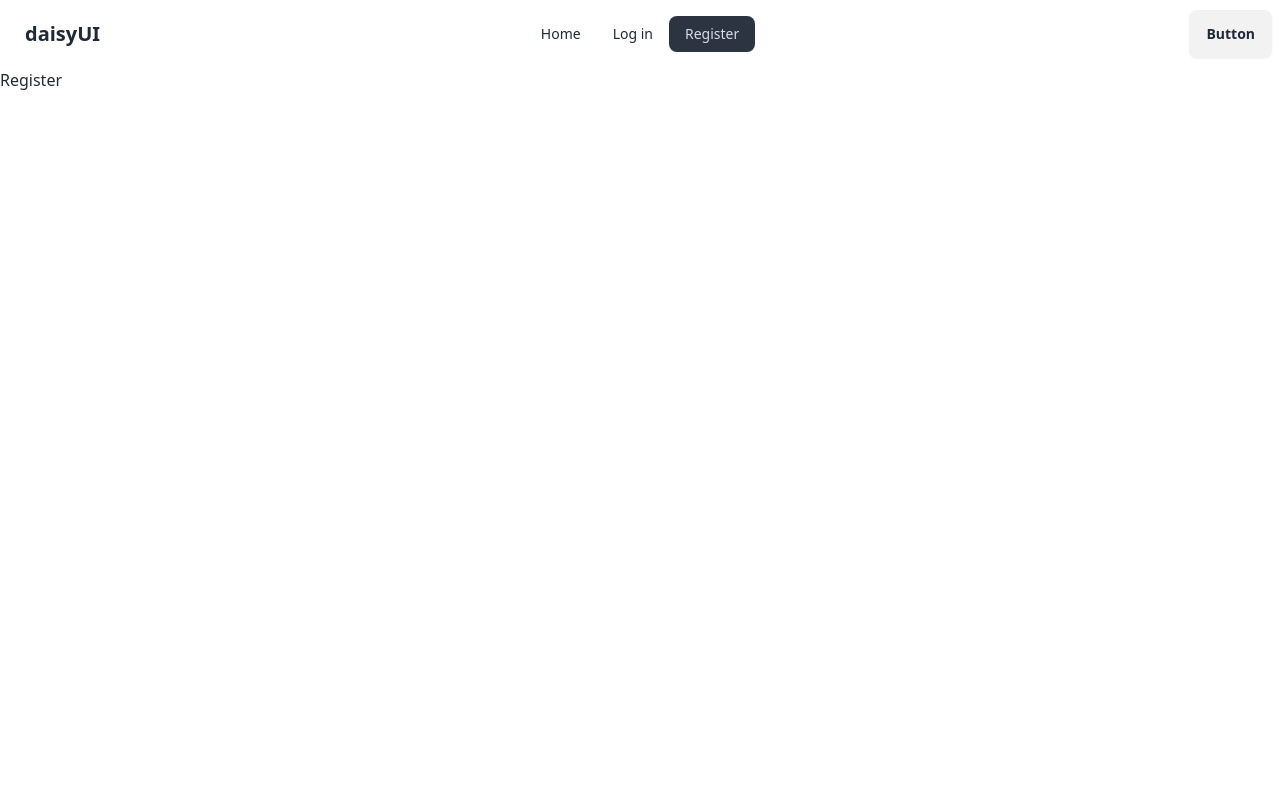
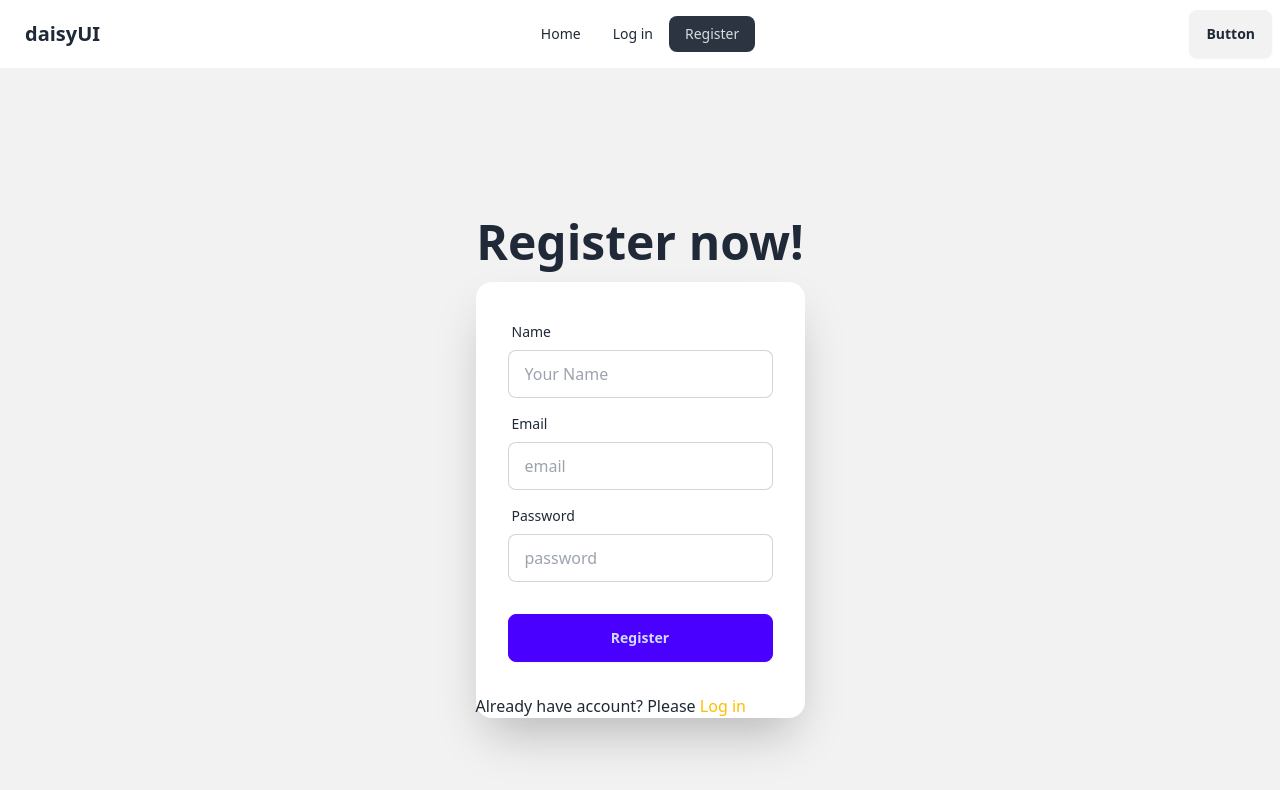
Before and after one commit to Mohiuddin10/firebase-authentication-2, a React (Vite) app: page /register in a window 1280 px wide. Shown: the top 790 px of the page. Built offline with nearby package versions, Linux system fonts and the light colour scheme.

Commit message:
log in and register page set up

```diff
--- a/package.json
+++ b/package.json
@@ -10,6 +10,8 @@
     "preview": "vite preview"
   },
   "dependencies": {
+    "@react-icons/all-files": "^4.1.0",
+    "firebase": "^10.6.0",
     "localforage": "^1.10.0",
     "match-sorter": "^6.3.1",
     "react": "^18.2.0",
--- /dev/null
+++ b/src/_firebase.config.js
@@ -0,0 +1,21 @@
+// Import the functions you need from the SDKs you need
+import { initializeApp } from "firebase/app";
+import {getAuth} from 'firebase/auth'
+// TODO: Add SDKs for Firebase products that you want to use
+// https://firebase.google.com/docs/web/setup#available-libraries
+
+// Your web app's Firebase configuration
+const firebaseConfig = {
+  apiKey: "AIzaSyAAtn_98qjU6_U_JGyA60Png42QYTdMhLY",
+  authDomain: "simple-firebase-core.firebaseapp.com",
+  projectId: "simple-firebase-core",
+  storageBucket: "simple-firebase-core.appspot.com",
+  messagingSenderId: "30886026375",
+  appId: "1:30886026375:web:bb24e695eb7fd2deae2c22"
+};
+
+// Initialize Firebase
+const app = initializeApp(firebaseConfig);
+const auth = getAuth(app);
+
+export default auth;
--- a/src/components/Login.jsx
+++ b/src/components/Login.jsx
@@ -1,8 +1,46 @@
+import { NavLink } from "react-router-dom";
+import { useState } from "react";
+
 
 const Login = () => {
+    const [showPassword, setShowPassword] = useState(false);
+
+    const handleLogin = e => {
+        e.preventDefault();
+        const email = e.target.email.value;
+        const password = e.target.password.value;
+        console.log(email, password);
+    }
     return (
-        <div>
-            <h2>Login</h2>
+        <div className="hero min-h-screen bg-base-200">
+            <div className="hero-content flex-col">
+                <div className="text-center lg:text-left">
+                    <h1 className="text-5xl font-bold">Login now!</h1>
+                </div>
+                <div className="card shrink-0 w-full max-w-sm shadow-2xl bg-base-100">
+                    <form onSubmit={handleLogin} className="card-body">
+                        <div className="form-control">
+                            <label className="label">
+                                <span className="label-text">Email</span>
+                            </label>
+                            <input type="email" name="email" placeholder="email" className="input input-bordered" required />
+                        </div>
+                        <div className="form-control">
+                            <label className="label">
+                                <span className="label-text">Password</span>
+                            </label>
+                            <input type="password" name="password" placeholder="password" className="input input-bordered" required />
+                            <label className="label">
+                                <a href="#" className="label-text-alt link link-hover">Forgot password?</a>
+                            </label>
+                        </div>
+                        <div className="form-control mt-6">
+                            <input className="btn btn-primary" type="submit" value="Login" />
+                        </div>
+                    </form>
+                    <p>New to website? Please <span className="text-warning"><NavLink to='/register'><a href="">Register</a></NavLink></span></p>
+                </div>
+            </div>
         </div>
     );
 };
--- a/src/components/Register.jsx
+++ b/src/components/Register.jsx
@@ -1,8 +1,39 @@
+import { NavLink } from "react-router-dom";
 
 const Register = () => {
     return (
-        <div>
-            <h3>Register</h3>
+        <div className="hero min-h-screen bg-base-200">
+            <div className="hero-content flex-col">
+                <div className="text-center lg:text-left">
+                    <h1 className="text-5xl font-bold">Register now!</h1>
+                </div>
+                <div className="card shrink-0 w-full max-w-sm shadow-2xl bg-base-100">
+                    <form className="card-body">
+                    <div className="form-control">
+                            <label className="label">
+                                <span className="label-text">Name</span>
+                            </label>
+                            <input type="text" name="name" placeholder="Your Name" className="input input-bordered" required />
+                        </div>
+                        <div className="form-control">
+                            <label className="label">
+                                <span className="label-text">Email</span>
+                            </label>
+                            <input type="email" name="email" placeholder="email" className="input input-bordered" required />
+                        </div>
+                        <div className="form-control">
+                            <label className="label">
+                                <span className="label-text">Password</span>
+                            </label>
+                            <input type="password" name="password" placeholder="password" className="input input-bordered" required />
+                        </div>
+                        <div className="form-control mt-6">
+                            <input className="btn btn-primary" type="submit" value="Register" />
+                        </div>
+                    </form>
+                    <p>Already have account? Please <span className="text-warning"><NavLink to='/login'><a href="">Log in</a></NavLink></span></p>
+                </div>
+            </div>
         </div>
     );
 };
--- a/src/main.jsx
+++ b/src/main.jsx
@@ -18,7 +18,7 @@ const router = createBrowserRouter([
     children: [
       {
         path: '/',
-        element: <Home />
+        element: <Home />,
       },
       {
         path: '/login',
@@ -26,7 +26,7 @@ const router = createBrowserRouter([
       },
       {
         path: '/register',
-        element: <Register />
+        element: <Register />,
       }
     ]
   },
```
Also changed, not shown: 1 other file (tests, documents, lock files or other folders).
